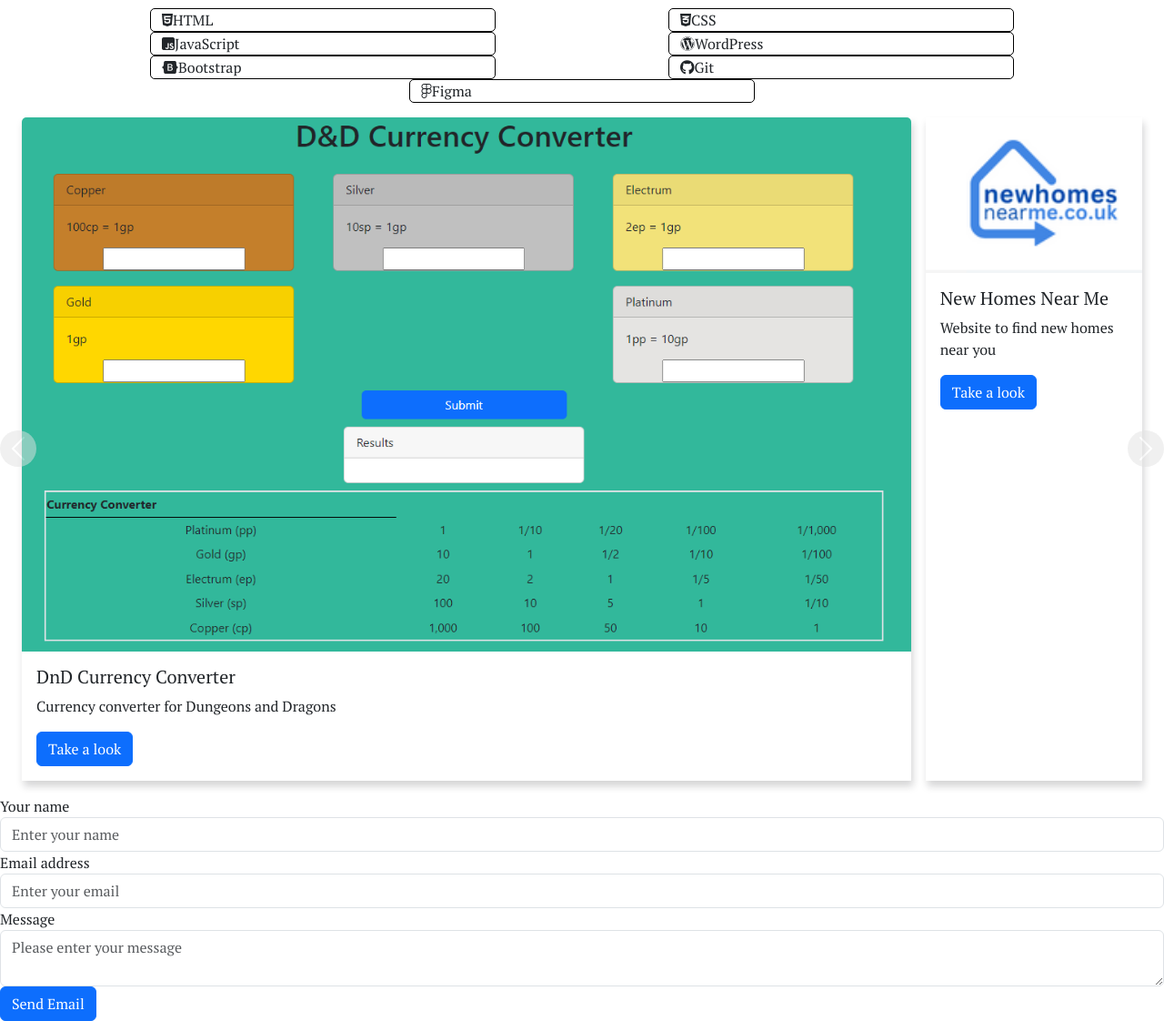
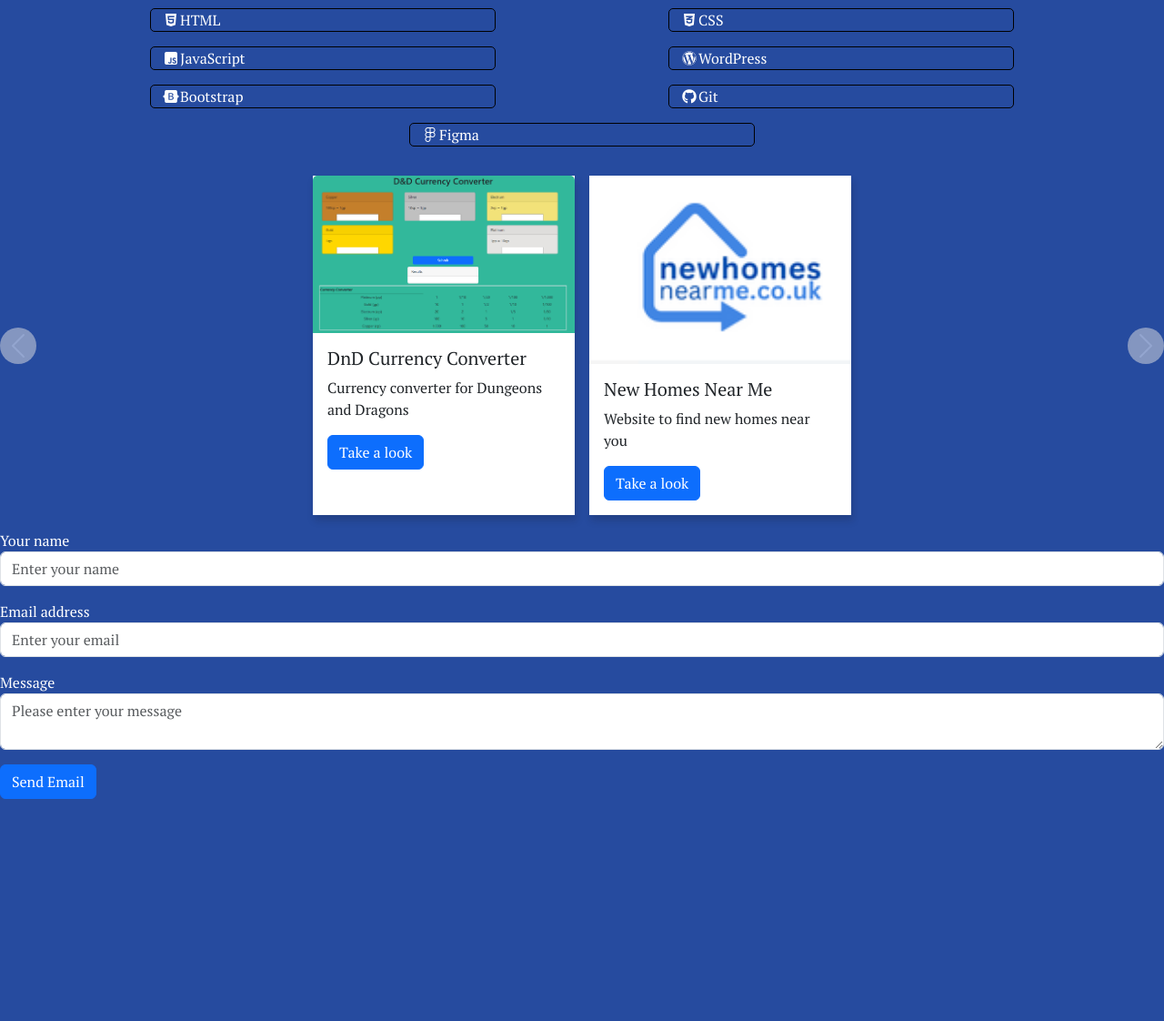
Before and after one commit to LoweSimon/portfolio-site-v2, a plain HTML site: page dist/index.html in a window 1280 px wide. Shown: the part 620-1742 px from the top of the page at 91% size. After the commit the page ends 1498 px from the top, so only its background shows below. Drawn offline with nearby package versions, Linux system fonts and the light colour scheme.

Commit message:
Working on styling of the site

```diff
--- a/css/style.css
+++ b/css/style.css
@@ -1,9 +1,14 @@
 body    {
     font-family: 'PT Serif', serif;
+    background-color: rgba(9, 51, 146, 0.88);
 }
 
 body, html  {
     height: 100%;
+}
+
+div {
+    color: white;
 }
 
 .hero-image {
@@ -36,6 +41,7 @@
 .cards-wrapper  {
     display: flex;
     justify-content: center;
+    padding: 10px, 10px;
 }
 
 .card-img   {
@@ -48,6 +54,7 @@
     box-shadow: 2px 6px 8px 0 rgba(22, 22, 26, 0.18);
     border: none;
     border-radius: 0;
+    width: 18rem;
 }
 
 .carousel-inner {
--- a/dist/index.html
+++ b/dist/index.html
@@ -15,7 +15,7 @@
 </head>
 <body>
     <!-- Nav Menu -->
-    <nav class="navbar navbar-expand-lg bg-light sticky-top">
+    <nav class="navbar navbar-expand-lg navbar-dark  bg-dark sticky-top">
         <div class="container-fluid">
             <a class="navbar-brand" href="#">Simon Lowe</a>
             <button class="navbar-toggler" type="button" data-bs-toggle="collapse" data-bs-target="#navbarNav" aria-controls="navbarNav" aria-expanded="false" aria-label="Toggle Navigation">
@@ -29,6 +29,15 @@
                     <a class="nav-link" href="#">Testimonials</a>
                     <a class="nav-link" href="#">Work With Me</a>
                 </ul>
+                <a href="https://github.com/LoweSimon" target="_blank">
+                    <i class="fa-brands fa-github"></i>
+                </a>
+                <a href="https://www.linkedin.com/in/simon-lowe-49799688/" target="_blank">
+                    <i class="fa-brands fa-linkedin"></i>
+                </a>
+                <a href="https://twitter.com/SimonLowe90" target="_blank">
+                    <i class="fa-brands fa-square-twitter"></i>
+                </a>
             </div>
         </div>
     </nav>
@@ -56,46 +65,46 @@
             <p>I enjoy building things from scratch, and enjoy bringing ideas to life. Throughout this I have hands-on experience using the following languages and tools:</p>
         </div>
 
-            <div class="row align-items-start">
+            <div class="row pb-3 align-items-start">
                 <div class="col-4 mx-auto htmlSkill skillSet" id="htmlSkill">
-                    <i class="fa-brands fa-html5"></i><span>HTML</span>
+                    <i class="fa-brands fa-html5 fa-fw"></i><span>HTML</span>
                 </div>
                 <div class="col-4 mx-auto cssSkill skillSet" id="cssSkill">
-                    <i class="fa-brands fa-css3-alt"></i><span>CSS</span>
+                    <i class="fa-brands fa-css3-alt fa-fw"></i><span>CSS</span>
                 </div>
             </div>
 
-            <div class="row align-items-start">
+            <div class="row pb-3 align-items-start">
                 <div class="col-4 mx-auto javascriptSkill skillSet" id="javascriptSkill">
-                    <i class="fa-brands fa-square-js"></i><span>JavaScript</span>
+                    <i class="fa-brands fa-square-js fa-fw"></i><span>JavaScript</span>
                 </div>
                 <div class="col-4 mx-auto wordpressSkill skillSet" id="wordpressSkill">
-                    <i class="fa-brands fa-wordpress"></i><span>WordPress</span>
+                    <i class="fa-brands fa-wordpress fa-fw"></i><span>WordPress</span>
                 </div>
             </div>
 
-            <div class="row align-items-start">
+            <div class="row pb-3 align-items-start">
                 <div class="col-4 mx-auto bootstrapSkill skillSet" id="bootstrapSkill">
-                    <i class="fa-brands fa-bootstrap"></i><span>Bootstrap</span>
+                    <i class="fa-brands fa-bootstrap fa-fw"></i><span>Bootstrap</span>
                 </div>
                 <div class="col-4 mx-auto gitSkill skillSet" id="gitSkill">
-                    <i class="fa-brands fa-github"></i><span>Git</span>
+                    <i class="fa-brands fa-github fa-fw"></i><span>Git</span>
                 </div>
             </div>
 
-            <div class="row align-items-start">
+            <div class="row pb-3 align-items-start">
                 <div class="col-4 mx-auto figmaSkill skillSet" id="figmaSkill">
-                    <i class="fa-brands fa-figma"></i><span>Figma</span>
+                    <i class="fa-brands fa-figma fa-fw"></i><span>Figma</span>
                 </div>
             </div>
     </div>
 
     <!-- Portfolio Work -->
-    <div id="carouselExampleControls" class="carousel slide" data-ride="carousel">
+    <div id="carouselExampleControls" class="carousel slide carousel-fade" data-ride="carousel">
         <div class="carousel-inner">
             <div class="carousel-item active">
                 <div class="cards-wrapper">
-                    <div class="card">
+                    <div class="card d-block">
                         <img src="/images/dndconverter.png" class="card-img-top" alt="DnD Converter">
                         <div class="card-body">
                             <h5 class="card-title">DnD Currency Converter</h5>
@@ -104,7 +113,7 @@
                         </div>
                     </div>
 
-                    <div class="card d-none d-md-block">
+                    <div class="card d-block">
                         <img src="/images/NewHomes.PNG" class="card-img-top" alt="New Homes Near Me">
                         <div class="card-body">
                             <h5 class="card-title">New Homes Near Me</h5>
@@ -131,15 +140,15 @@
 
     <!-- Work With Me -->
     <form id="form">
-        <div class="field">
+        <div class="field mb-3">
           <label for="user_name">Your name</label>
           <input class="form-control" type="text" name="user_name" id="user_name" placeholder="Enter your name">
         </div>
-        <div class="field">
+        <div class="field mb-3">
           <label for="user_email">Email address</label>
           <input class="form-control" type="text" name="user_email" id="user_email" placeholder="Enter your email">
         </div>
-        <div class="field">
+        <div class="field mb-3  ">
           <label for="message">Message</label>
           <textarea class="form-control" type="text" name="message" id="message" placeholder="Please enter your message"></textarea>
         </div>
```
